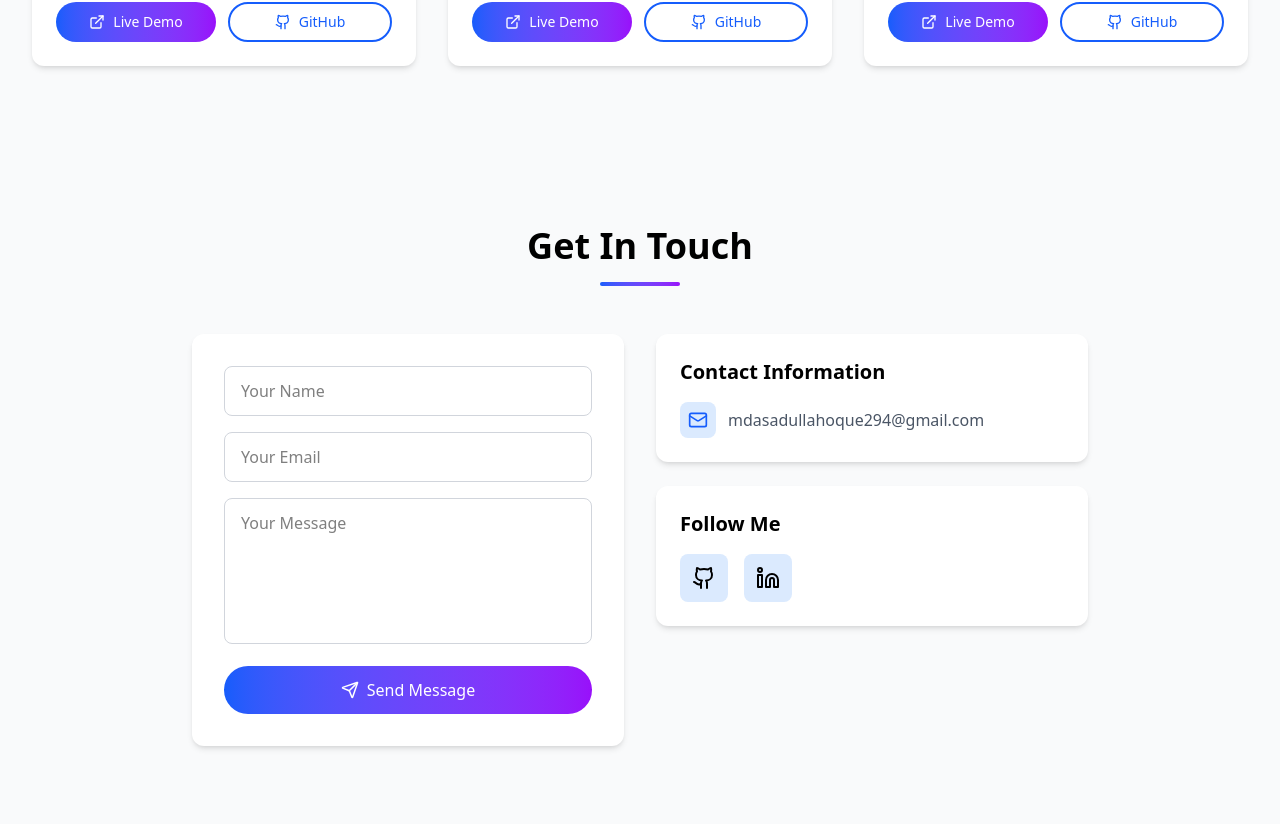
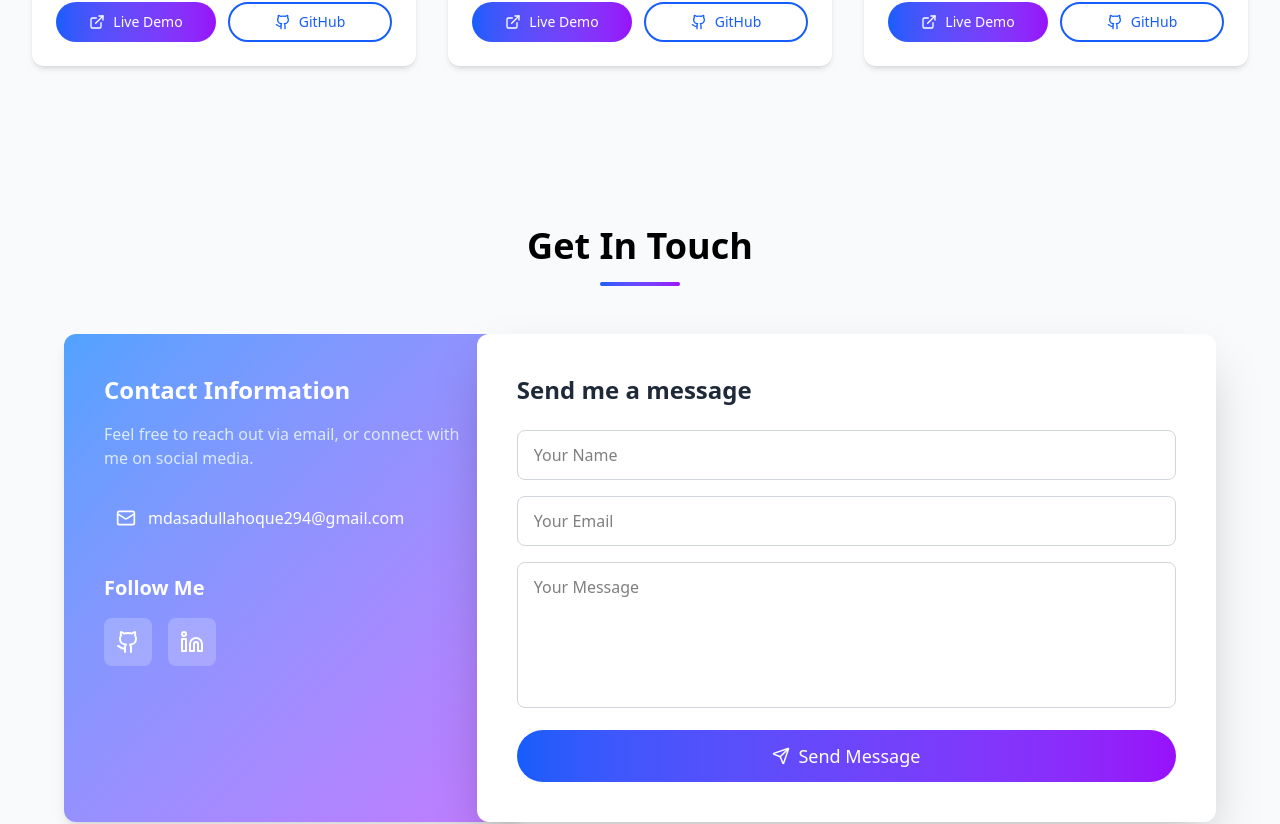
Before and after one commit to Asadulla56/portfolio, a React (Vite) app: page / in a window 1280 px wide. Shown: the part 3630-4454 px from the top of the page. Built offline with nearby package versions, Linux system fonts and the light colour scheme.

Commit message:
added to the contact section

```diff
--- a/src/components/Contact.jsx
+++ b/src/components/Contact.jsx
@@ -1,101 +1,68 @@
 import React, { useState } from "react";
-import { Mail, Github, Linkedin, Send } from "lucide-react";
+import { Mail, Github, Linkedin, Send, CheckCircle } from "lucide-react";
 
 const Contact = () => {
   const [formData, setFormData] = useState({
     name: "",
     email: "",
-    message: ""
+    message: "",
   });
-
-  const handleSubmit = (e) => {
-    e.preventDefault();
-    alert("Message Sent! Thank you for reaching out. I'll get back to you soon!");
-    setFormData({ name: "", email: "", message: "" });
-  };
+  const [isSubmitted, setIsSubmitted] = useState(false);
 
   const handleChange = (e) => {
     setFormData({
       ...formData,
-      [e.target.name]: e.target.value
+      [e.target.name]: e.target.value,
     });
   };
 
+  const handleSubmit = (e) => {
+    e.preventDefault();
+    console.log("Form data submitted:", formData);
+    setIsSubmitted(true);
+  };
+  const handleSendAnother = () => {
+    setIsSubmitted(false);
+    setFormData({ name: "", email: "", message: "" });
+  };
+
   return (
-    <div id="contact" className="py-20 bg-gray-50">
+    <section id="contact" className="py-20 bg-gray-50">
       <div className="container mx-auto px-4 sm:px-6 lg:px-8">
         {/* Section Title */}
         <div className="text-center mb-12">
           <h2 className="text-3xl md:text-4xl font-bold mb-4">Get In Touch</h2>
           <div className="w-20 h-1 bg-gradient-to-r from-blue-600 to-purple-600 mx-auto rounded-full"></div>
         </div>
+        <div className="max-w-6xl mx-auto relative">
+          <div className="relative grid grid-cols-1 lg:grid-cols-5 gap-8 lg:gap-0">
+            <div className="lg:col-span-2 bg-gradient-to-br from-blue-400 to-purple-400 rounded-xl shadow-lg p-8 md:p-10 text-white z-0">
+              <h3 className="text-2xl font-bold mb-4">Contact Information</h3>
+              <p className="text-blue-100 mb-6">
+                Feel free to reach out via email, or connect with me on social
+                media.
+              </p>
 
-        <div className="max-w-4xl mx-auto grid md:grid-cols-2 gap-8">
-          {/* Contact Form */}
-          <div className="bg-white rounded-xl shadow-md p-6 md:p-8">
-            <form onSubmit={handleSubmit} className="space-y-4">
-              <input
-                type="text"
-                name="name"
-                placeholder="Your Name"
-                value={formData.name}
-                onChange={handleChange}
-                required
-                className="w-full px-4 py-3 border border-gray-300 rounded-lg focus:border-blue-600 focus:ring focus:ring-blue-200 outline-none"
-              />
-              <input
-                type="email"
-                name="email"
-                placeholder="Your Email"
-                value={formData.email}
-                onChange={handleChange}
-                required
-                className="w-full px-4 py-3 border border-gray-300 rounded-lg focus:border-blue-600 focus:ring focus:ring-blue-200 outline-none"
-              />
-              <textarea
-                name="message"
-                placeholder="Your Message"
-                value={formData.message}
-                onChange={handleChange}
-                required
-                rows={5}
-                className="w-full px-4 py-3 border border-gray-300 rounded-lg focus:border-blue-600 focus:ring focus:ring-blue-200 outline-none resize-none"
-              ></textarea>
-              <button
-                type="submit"
-                className="w-full px-4 py-3 bg-gradient-to-r from-blue-600 to-purple-600 text-white rounded-full flex items-center justify-center hover:opacity-90 transition-all duration-300"
+              {/* Email */}
+              <a
+                href="mailto:mdasadullahoque294@gmail.com"
+                className="flex items-center gap-3 p-3 rounded-lg hover:bg-white/10 transition-colors"
               >
-                <Send className="mr-2" size={18} />
-                Send Message
-              </button>
-            </form>
-          </div>
+                <Mail size={20} />
+                <span className="font-medium">
+                  mdasadullahoque294@gmail.com
+                </span>
+              </a>
 
-          {/* Contact Info */}
-          <div className="space-y-6">
-            <div className="bg-white rounded-xl shadow-md p-6">
-              <h3 className="text-xl font-bold mb-4">Contact Information</h3>
-              <div className="space-y-4">
-                <a
-                  href="mailto:asadulla@example.com"
-                  className="flex items-center space-x-3 text-gray-600 hover:text-blue-600 transition-colors"
-                >
-                  <div className="p-2 rounded-lg bg-blue-100">
-                    <Mail className="text-blue-600" size={20} />
-                  </div>
-                  <span>mdasadullahoque294@gmail.com</span>
-                </a>
-              </div>
-            </div>
-
-            <div className="bg-white rounded-xl shadow-md p-6">
-              <h3 className="text-xl font-bold mb-4">Follow Me</h3>
+              {/* Socials */}
+              <div className="mt-8">
+                <h4 className="text-xl font-semibold mb-4">Follow Me</h4>
                 <div className="flex gap-4">
                   <a
                     href="https://github.com/Asadulla56"
                     target="_blank"
                     rel="noopener noreferrer"
-                  className="p-3 rounded-lg bg-blue-100 hover:bg-blue-600 hover:text-white transition-all duration-300 hover:scale-110 flex items-center justify-center"
+                    className="w-12 h-12 flex items-center justify-center bg-white/20 rounded-lg text-white hover:bg-white/30 transition-all duration-300 hover:scale-110"
                   >
                     <Github size={24} />
                   </a>
@@ -103,16 +70,94 @@ const Contact = () => {
                     href="https://linkedin.com/in/asadulla"
                     target="_blank"
                     rel="noopener noreferrer"
-                  className="p-3 rounded-lg bg-blue-100 hover:bg-blue-600 hover:text-white transition-all duration-300 hover:scale-110 flex items-center justify-center"
+                    className="w-12 h-12 flex items-center justify-center bg-white/20 rounded-lg text-white hover:bg-white/30 transition-all duration-300 hover:scale-110"
                   >
                     <Linkedin size={24} />
                   </a>
                 </div>
               </div>
             </div>
+            <div className="lg:col-span-3 bg-white rounded-xl shadow-2xl p-8 md:p-10 z-10 lg:-ml-12">
+              {!isSubmitted ? (
+                <form onSubmit={handleSubmit} className="space-y-4">
+                  <h3 className="text-2xl font-bold mb-6 text-gray-800">
+                    Send me a message
+                  </h3>
+                  <div>
+                    <label htmlFor="name" className="sr-only">
+                      Name
+                    </label>
+                    <input
+                      type="text"
+                      name="name"
+                      id="name"
+                      placeholder="Your Name"
+                      value={formData.name}
+                      onChange={handleChange}
+                      required
+                      className="w-full px-4 py-3 border border-gray-300 rounded-lg focus:border-blue-600 focus:ring focus:ring-blue-200 outline-none transition-colors"
+                    />
+                  </div>
+                  <div>
+                    <label htmlFor="email" className="sr-only">
+                      Email
+                    </label>
+                    <input
+                      type="email"
+                      name="email"
+                      id="email"
+                      placeholder="Your Email"
+                      value={formData.email}
+                      onChange={handleChange}
+                      required
+                      className="w-full px-4 py-3 border border-gray-300 rounded-lg focus:border-blue-600 focus:ring focus:ring-blue-200 outline-none transition-colors"
+                    />
+                  </div>
+                  <div>
+                    <label htmlFor="message" className="sr-only">
+                      Message
+                    </label>
+                    <textarea
+                      name="message"
+                      id="message"
+                      placeholder="Your Message"
+                      value={formData.message}
+                      onChange={handleChange}
+                      required
+                      rows={5}
+                      className="w-full px-4 py-3 border border-gray-300 rounded-lg focus:border-blue-600 focus:ring focus:ring-blue-200 outline-none resize-none transition-colors"
+                    ></textarea>
+                  </div>
+                  <button
+                    type="submit"
+                    className="w-full px-4 py-3 bg-gradient-to-r from-blue-600 to-purple-600 text-white rounded-full flex items-center justify-center hover:opacity-90 transition-all duration-300 text-lg font-medium"
+                  >
+                    <Send className="mr-2" size={18} />
+                    Send Message
+                  </button>
+                </form>
+              ) : (
+                <div className="flex flex-col items-center justify-center text-center min-h-[400px]">
+                  <CheckCircle className="text-green-500 w-16 h-16 mb-4" />
+                  <h3 className="text-2xl font-bold text-gray-800 mb-2">
+                    Message Sent!
+                  </h3>
+                  <p className="text-gray-600 mb-6">
+                    Thank you for reaching out. I'll get back to you soon!
+                  </p>
+                  <button
+                    onClick={handleSendAnother}
+                    className="px-6 py-2 bg-gradient-to-r from-blue-600 to-purple-600 text-white rounded-full hover:opacity-90 transition-all duration-300"
+                  >
+                    Send Another Message
+                  </button>
+                </div>
+              )}
             </div>
           </div>
         </div>
+      </div>
+    </section>
   );
 };
 
```
Lines whose indentation alone changed are shown as unchanged.
